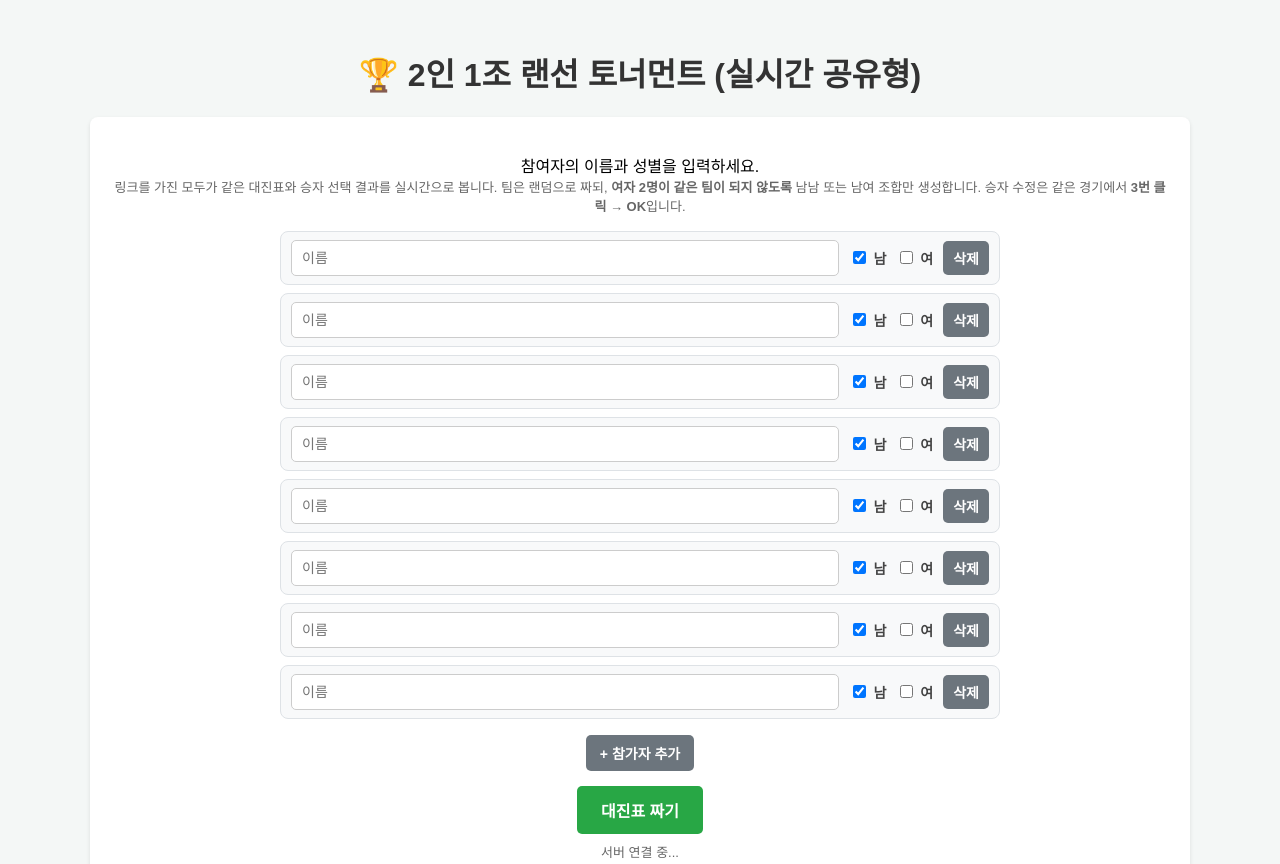
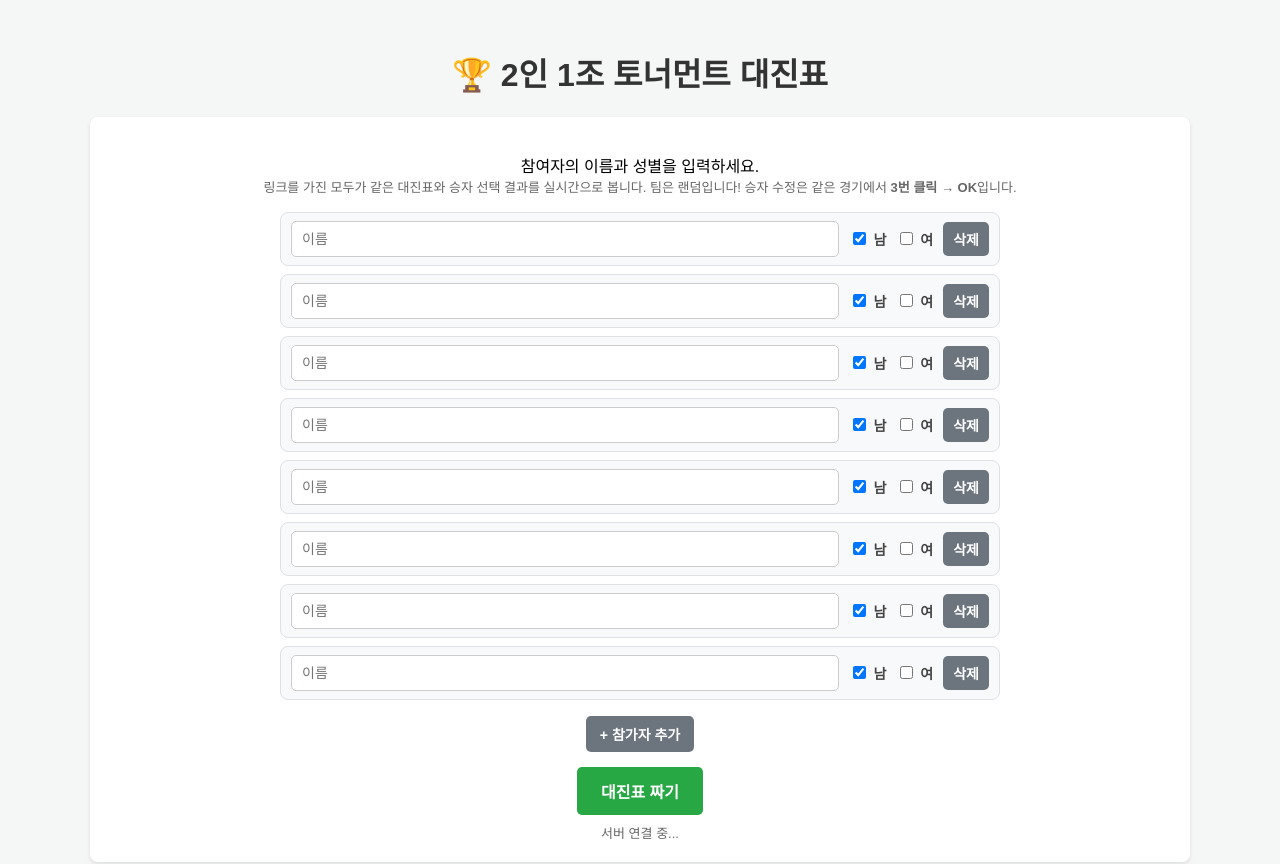
Before and after one commit to westbigpower-afk/tournament-live-render, a website: page public/index.html in a window 1280 px wide. Shown: the top 864 px of the page. Drawn offline with nearby package versions, Linux system fonts and the light colour scheme; no server answers.

Commit message:
Update index.html

```diff
--- a/public/index.html
+++ b/public/index.html
@@ -2,7 +2,7 @@
 <html lang="ko">
 <head>
     <meta charset="UTF-8">
-    <title>대권님의 완벽한 랜선 토너먼트</title>
+    <title>인하의대 스매쉬 토너먼트 대진표</title>
     <style>
         body { font-family: 'Malgun Gothic', sans-serif; background-color: #f4f7f6; padding: 20px; }
         h1 { color: #333; text-align: center; }
@@ -39,9 +39,9 @@
 </head>
 <body>
     <div class="container">
-        <h1>🏆 2인 1조 랜선 토너먼트 (실시간 공유형)</h1>
+        <h1>🏆 2인 1조 토너먼트 대진표</h1>
         <div class="input-section">
-            <p>참여자의 이름과 성별을 입력하세요.<br><span style="font-size: 13px; color: #666;">링크를 가진 모두가 같은 대진표와 승자 선택 결과를 실시간으로 봅니다. 팀은 랜덤으로 짜되, <b>여자 2명이 같은 팀이 되지 않도록</b> 남남 또는 남여 조합만 생성합니다. 승자 수정은 같은 경기에서 <b>3번 클릭 → OK</b>입니다.</span></p>
+            <p>참여자의 이름과 성별을 입력하세요.<br><span style="font-size: 13px; color: #666;">링크를 가진 모두가 같은 대진표와 승자 선택 결과를 실시간으로 봅니다. 팀은 랜덤입니다! 승자 수정은 같은 경기에서 <b>3번 클릭 → OK</b>입니다.</span></p>
             <div id="participantList" class="participant-list"></div>
             <button class="small-button" onclick="addParticipantRow()">+ 참가자 추가</button><br>
             <button onclick="generateBracket()">대진표 짜기</button>
```
